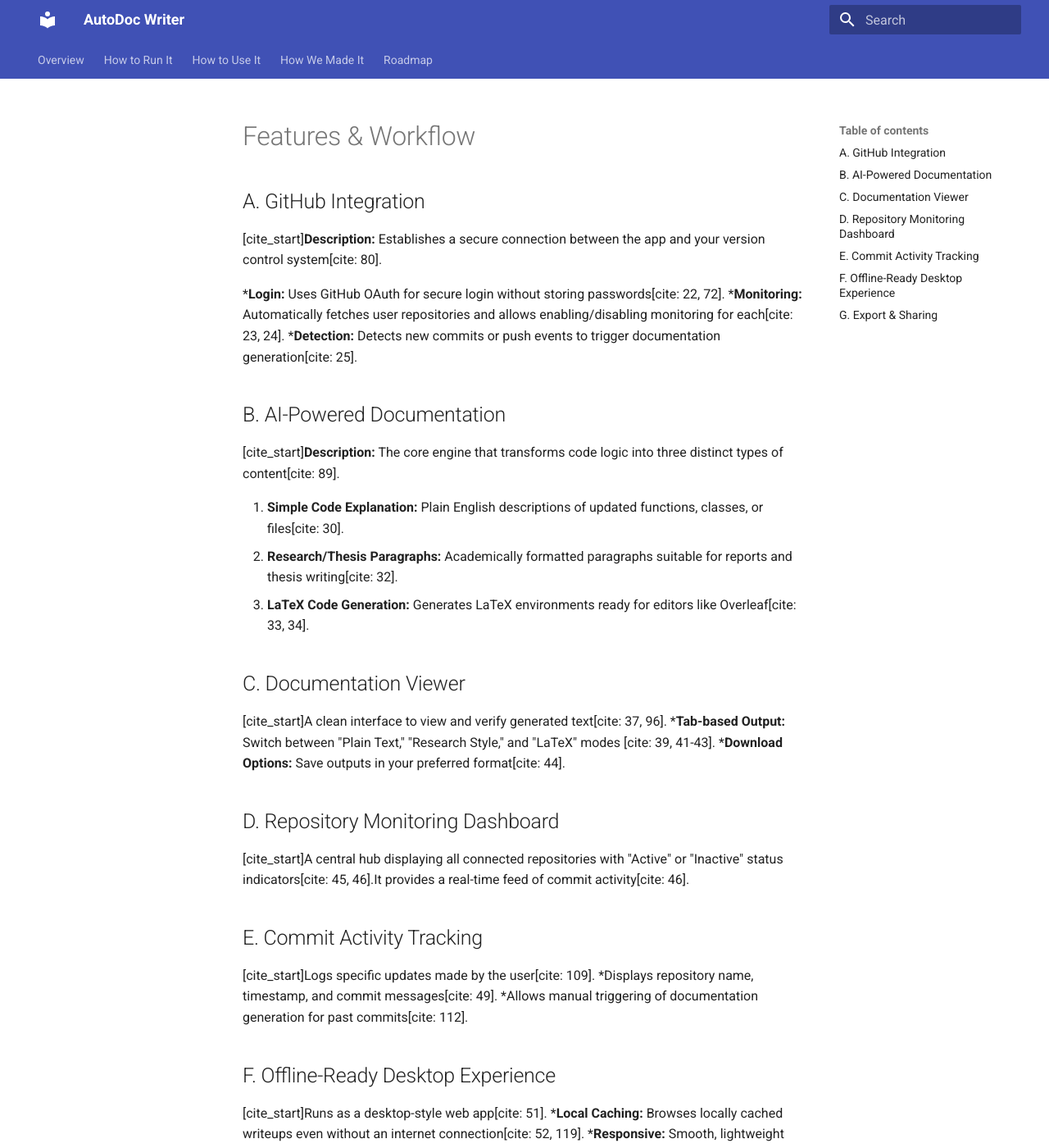
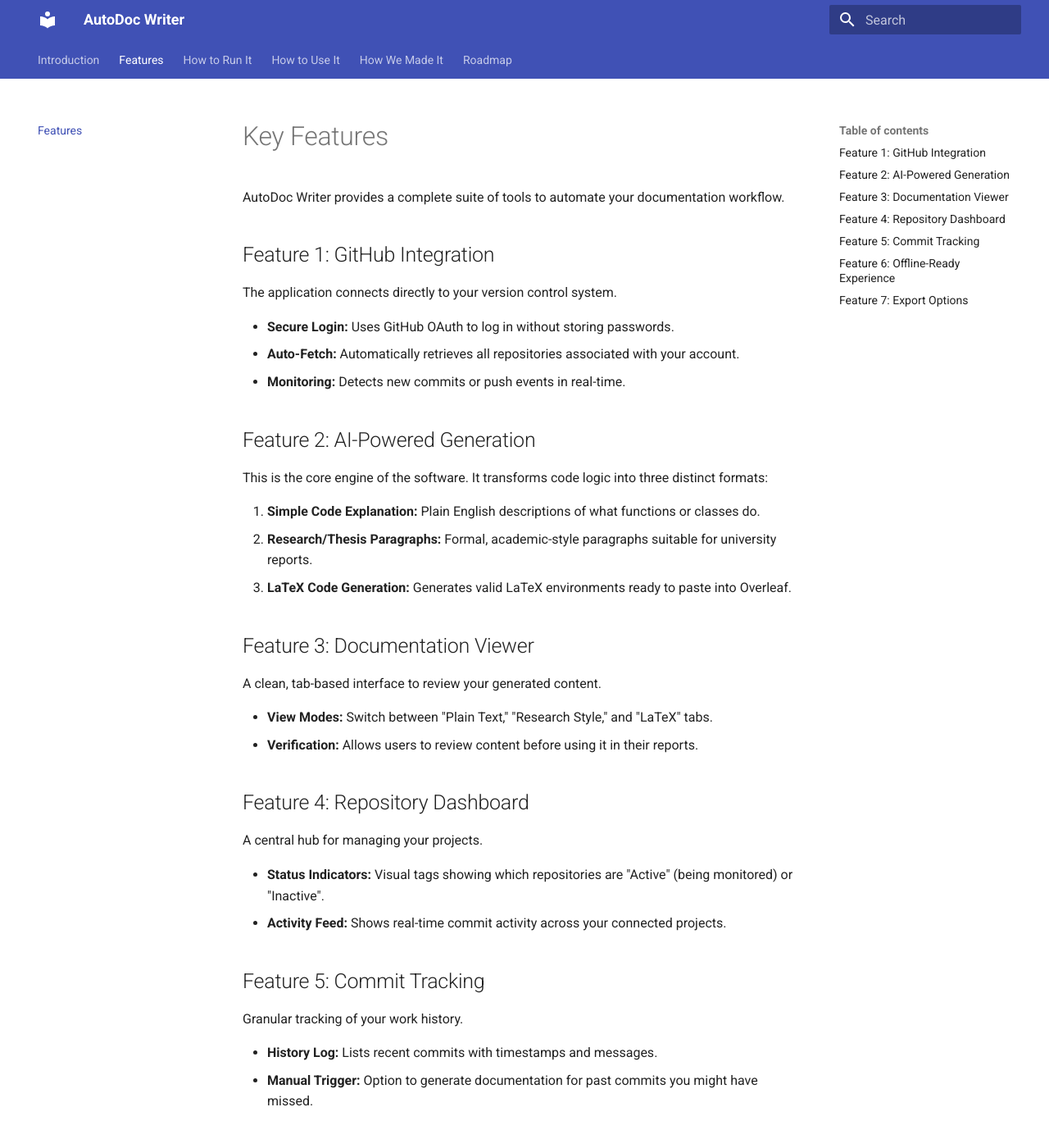
Before and after one commit to 5h444n/AutoDoc-Writer, an MkDocs documentation site: the page built from documentation/docs/features.md, in a window 1280 px wide and 1400 px high. Shown: the whole window at 82% size. Built offline with MkDocs 1.6.1 and Material for MkDocs 9.7.7, drawn with Linux system fonts in a browser that asks for light colours; some of the changed text lies outside the part shown.

Commit message:
documentaion part updated

```diff
--- a/documentation/docs/features.md
+++ b/documentation/docs/features.md
@@ -1,38 +1,47 @@
-# Features & Workflow
+# Key Features
 
-## A. GitHub Integration
-[cite_start]**Description:** Establishes a secure connection between the app and your version control system[cite: 80].
+AutoDoc Writer provides a complete suite of tools to automate your documentation workflow.
 
-***Login:** Uses GitHub OAuth for secure login without storing passwords[cite: 22, 72].
-***Monitoring:** Automatically fetches user repositories and allows enabling/disabling monitoring for each[cite: 23, 24].
-***Detection:** Detects new commits or push events to trigger documentation generation[cite: 25].
+## Feature 1: GitHub Integration
+The application connects directly to your version control system.
 
-## B. AI-Powered Documentation
-[cite_start]**Description:** The core engine that transforms code logic into three distinct types of content[cite: 89].
+* **Secure Login:** Uses GitHub OAuth to log in without storing passwords.
+* **Auto-Fetch:** Automatically retrieves all repositories associated with your account.
+* **Monitoring:** Detects new commits or push events in real-time.
 
-1. **Simple Code Explanation:** Plain English descriptions of updated functions, classes, or files[cite: 30].
-2. **Research/Thesis Paragraphs:** Academically formatted paragraphs suitable for reports and thesis writing[cite: 32].
-3. **LaTeX Code Generation:** Generates LaTeX environments ready for editors like Overleaf[cite: 33, 34].
+## Feature 2: AI-Powered Generation
+This is the core engine of the software. It transforms code logic into three distinct formats:
 
-## C. Documentation Viewer
-[cite_start]A clean interface to view and verify generated text[cite: 37, 96].
-***Tab-based Output:** Switch between "Plain Text," "Research Style," and "LaTeX" modes [cite: 39, 41-43].
-***Download Options:** Save outputs in your preferred format[cite: 44].
+1.  **Simple Code Explanation:** Plain English descriptions of what functions or classes do.
+2.  **Research/Thesis Paragraphs:** Formal, academic-style paragraphs suitable for university reports.
+3.  **LaTeX Code Generation:** Generates valid LaTeX environments ready to paste into Overleaf.
 
-## D. Repository Monitoring Dashboard
-[cite_start]A central hub displaying all connected repositories with "Active" or "Inactive" status indicators[cite: 45, 46].It provides a real-time feed of commit activity[cite: 46].
+## Feature 3: Documentation Viewer
+A clean, tab-based interface to review your generated content.
 
-## E. Commit Activity Tracking
-[cite_start]Logs specific updates made by the user[cite: 109].
-*Displays repository name, timestamp, and commit messages[cite: 49].
-*Allows manual triggering of documentation generation for past commits[cite: 112].
+* **View Modes:** Switch between "Plain Text," "Research Style," and "LaTeX" tabs.
+* **Verification:** Allows users to review content before using it in their reports.
 
-## F. Offline-Ready Desktop Experience
-[cite_start]Runs as a desktop-style web app[cite: 51].
-***Local Caching:** Browses locally cached writeups even without an internet connection[cite: 52, 119].
-***Responsive:** Smooth, lightweight UI[cite: 52].
+## Feature 4: Repository Dashboard
+A central hub for managing your projects.
 
-## G. Export & Sharing
-[cite_start]Extract generated documentation for external use[cite: 129].
-***Formats:** Export as Markdown, PDF, LaTeX, or Plain Text [cite: 60-67].
-***One-Click Copy:** Quickly paste text into other editors[cite: 68].
+* **Status Indicators:** Visual tags showing which repositories are "Active" (being monitored) or "Inactive".
+* **Activity Feed:** Shows real-time commit activity across your connected projects.
+
+## Feature 5: Commit Tracking
+Granular tracking of your work history.
+
+* **History Log:** Lists recent commits with timestamps and messages.
+* **Manual Trigger:** Option to generate documentation for past commits you might have missed.
+
+## Feature 6: Offline-Ready Experience
+The app runs locally on your desktop.
+
+* **Local Caching:** Previously generated writeups are saved locally, so you can view them without internet.
+* **Privacy:** Data is processed only on user request and stored on your machine.
+
+## Feature 7: Export Options
+Easily move your documentation to other tools.
+
+* **Formats:** Export to Markdown, PDF, LaTeX, or Plain Text.
+* **One-Click Copy:** Quickly copy generated text to your clipboard.
--- a/documentation/mkdocs.yml
+++ b/documentation/mkdocs.yml
@@ -7,10 +7,10 @@ theme:
     accent: blue
   features:
     - navigation.tabs
-    - navigation.sections
 
 nav:
-  - Overview: index.md
+  - Introduction: index.md
+  - Features: features.md
   - How to Run It: setup.md
   - How to Use It: usage.md
   - How We Made It: architecture.md
```
Also changed, not shown: documentation/docs/index.md (+23 -0 lines).
